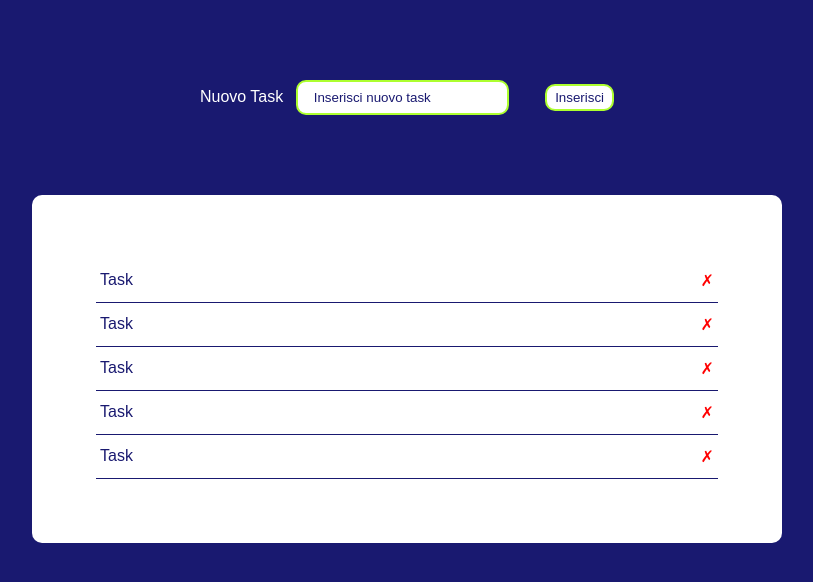
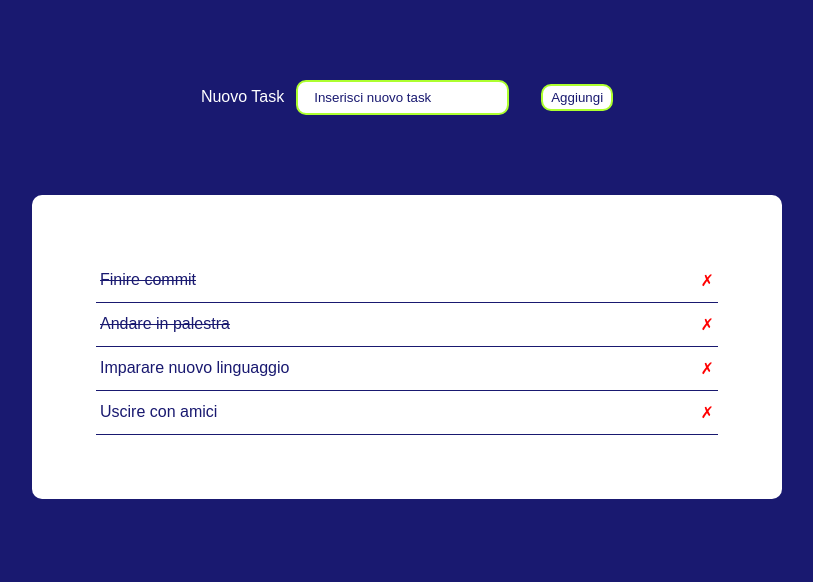
Before and after one commit to andreamorandi/vue-todolist, a plain HTML site: page index.html in a window 1280 px wide. Shown: the whole page, without its empty margins (233-1046 px from the left). Drawn offline with nearby package versions, Linux system fonts and the light colour scheme.

Commit message:
Pagina completata

```diff
--- a/css/style.css
+++ b/css/style.css
@@ -19,9 +19,9 @@ body {
 
 .insertion-container input {
     padding: .5rem 1rem;
-    margin: 5rem 2rem 5rem .5rem;
+    margin: 5rem 2rem 5rem .75rem;
     border-radius: 10px;
-    border: 2px solid greenyellow;
+    border: 2.5px solid greenyellow;
     background-color: white;
 }
 
@@ -37,7 +37,7 @@ body {
 .insertion-container button {
     padding: .25rem .5rem;
     border-radius: 10px;
-    border: 2px solid greenyellow;
+    border: 2.5px solid greenyellow;
     color: midnightblue;
     background-color: white;
 }
@@ -45,6 +45,10 @@ body {
 .insertion-container button:active {
     background-color: greenyellow;
     transform: scale(.9);
+}
+
+.insertion-container button:focus {
+    outline: none;
 }
 
 .tasks-container {
@@ -65,6 +69,10 @@ body {
     border-bottom: 1px solid midnightblue;
 }
 
+.tasks-container li span {
+    cursor: pointer;
+}
+
 .tasks-container .task-delete {
     color: red;
 }
--- a/index.html
+++ b/index.html
@@ -5,40 +5,42 @@
     <meta http-equiv="X-UA-Compatible" content="IE=edge">
     <meta name="viewport" content="width=device-width, initial-scale=1.0">
     <title>Vue To Do List</title>
+
+    <!-- VUE FROM CDN -->
+    <script src="https://unpkg.com/vue@3/dist/vue.global.js"></script>
+
+    <!-- CUSTOM STYLES -->
     <link rel="stylesheet" href="css/style.css">
 </head>
 <body>
+    <div id="app">
         <main>
             <div class="insertion-container">
                 <label for="task-text">Nuovo Task</label>
-            <input type="text" id="task-text" placeholder="Inserisci nuovo task">
-            <button>Inserisci</button>
+                <input
+                    type="text"
+                    id="task-text"
+                    placeholder="Inserisci nuovo task"
+                    v-model.trim="newTask.text"
+                    @keyup.enter="addNewTask"
+                >
+                <button @click="addNewTask">Aggiungi</button>
             </div>
             <div class="tasks-container">
-            <ul>
-                <li>
-                    <span>Task</span>
-                    <span class="task-delete">&cross;</span>
-                </li>
-                <li>
-                    <span>Task</span>
-                    <span class="task-delete">&cross;</span>
-                </li>
-                <li>
-                    <span>Task</span>
-                    <span class="task-delete">&cross;</span>
-                </li>
-                <li>
-                    <span>Task</span>
-                    <span class="task-delete">&cross;</span>
-                </li>
-                <li>
-                    <span>Task</span>
-                    <span class="task-delete">&cross;</span>
+                <p v-if="tasks.length === 0">Tutti i tasks completati!</p>
+                <ul v-else>
+                    <li v-for="(task, index) in tasks">
+                        <span
+                            :style="task.done ? 'text-decoration: line-through' : ''"
+                            @click="setDone(index)"
+                        >
+                        {{ task.text }}</span>
+                        <span class="task-delete" @click="removeTask(index)">&cross;</span>
                     </li>
                 </ul>
             </div>
         </main>
+    </div>
 
     <script src="js/script.js"></script>
 </body>
--- a/js/script.js
+++ b/js/script.js
@@ -0,0 +1,44 @@
+const { createApp } = Vue;
+
+createApp({
+    data() {
+        return {
+            newTask: {
+                text: "",
+                done: false
+            },
+            tasks: [
+                {
+                    text: "Finire commit",
+                    done: true
+                },
+                {
+                    text: "Andare in palestra",
+                    done: true
+                },
+                {
+                    text: "Imparare nuovo linguaggio",
+                    done: false
+                },
+                {
+                    text: "Uscire con amici",
+                    done: false
+                }
+            ]
+        };
+    },
+    methods: {
+        addNewTask() {
+            if (this.newTask.text) {
+                this.tasks.unshift({...this.newTask});
+                this.newTask.text = "";
+            }
+        },
+        removeTask(index) {
+            this.tasks.splice(index, 1);
+        },
+        setDone(index) {
+            this.tasks[index].done = !this.tasks[index].done;
+        }
+    }
+}).mount("#app");
```
Also changed, not shown: 1 other file. Lines whose indentation alone changed are shown as unchanged.
